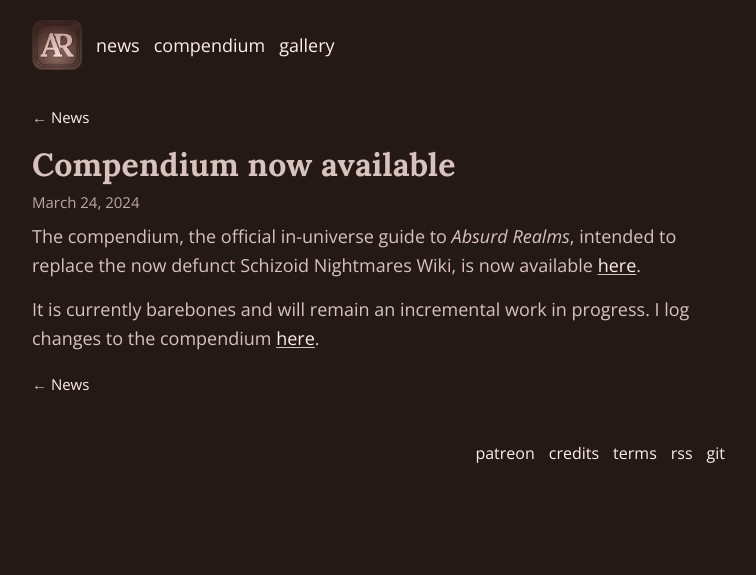
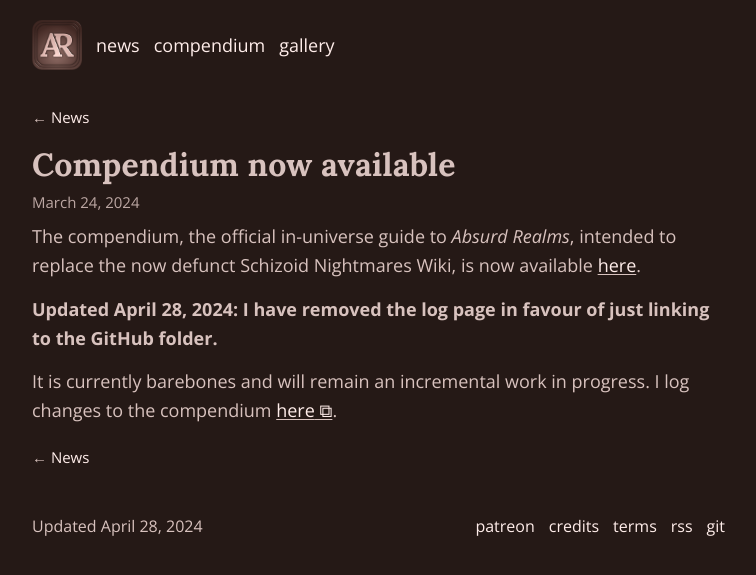
Before and after one commit to schizoidnightmares/absurdrealms.com, a Jekyll site: the page built from _posts/2024/2024-03-24-compendium.md, in a window 1280 px wide. Shown: the top 575 px of the page, without its empty margins (258-1014 px from the left). Built offline with Jekyll 4.4.1, drawn with Linux system fonts in a browser that asks for light colours.

Commit message:
correcting broken link

```diff
--- a/_posts/2024/2024-03-24-compendium.md
+++ b/_posts/2024/2024-03-24-compendium.md
@@ -1,8 +1,11 @@
 ---
 title: Compendium now available
 description: The official work in progress guide to Absurd Realms is now available
+last_modified_at: April 28, 2024
 ---
 
 The compendium, the official in-universe guide to *Absurd Realms*, intended to replace the now defunct Schizoid Nightmares Wiki, is now available [here](/compendium/).
 
-It is currently barebones and will remain an incremental work in progress. I log changes to the compendium [here](/compendium/latest/).
+**Updated April 28, 2024: I have removed the log page in favour of just linking to the GitHub folder.**
+
+It is currently barebones and will remain an incremental work in progress. I log changes to the compendium <a href="https://github.com/schizoidnightmares/absurdrealms.com/tree/master/compendium" target="_blank">here</a>.
```
